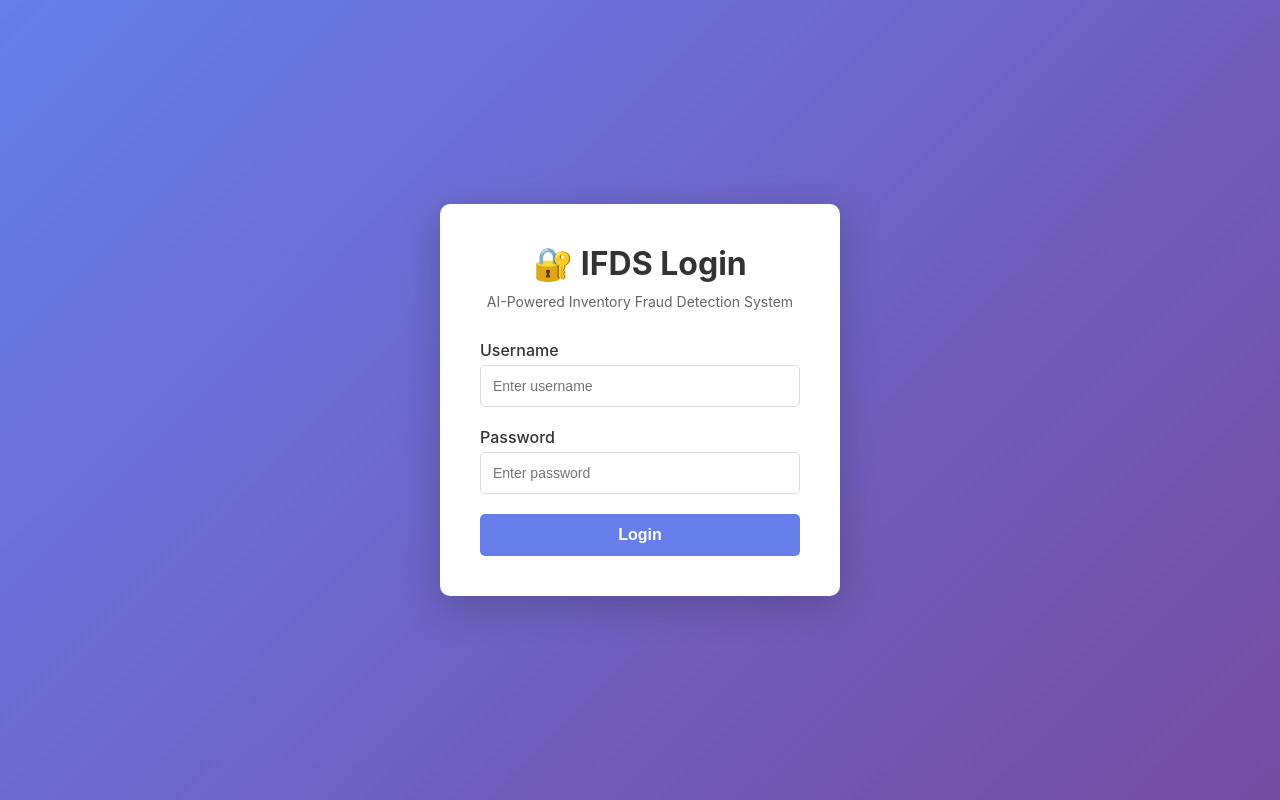
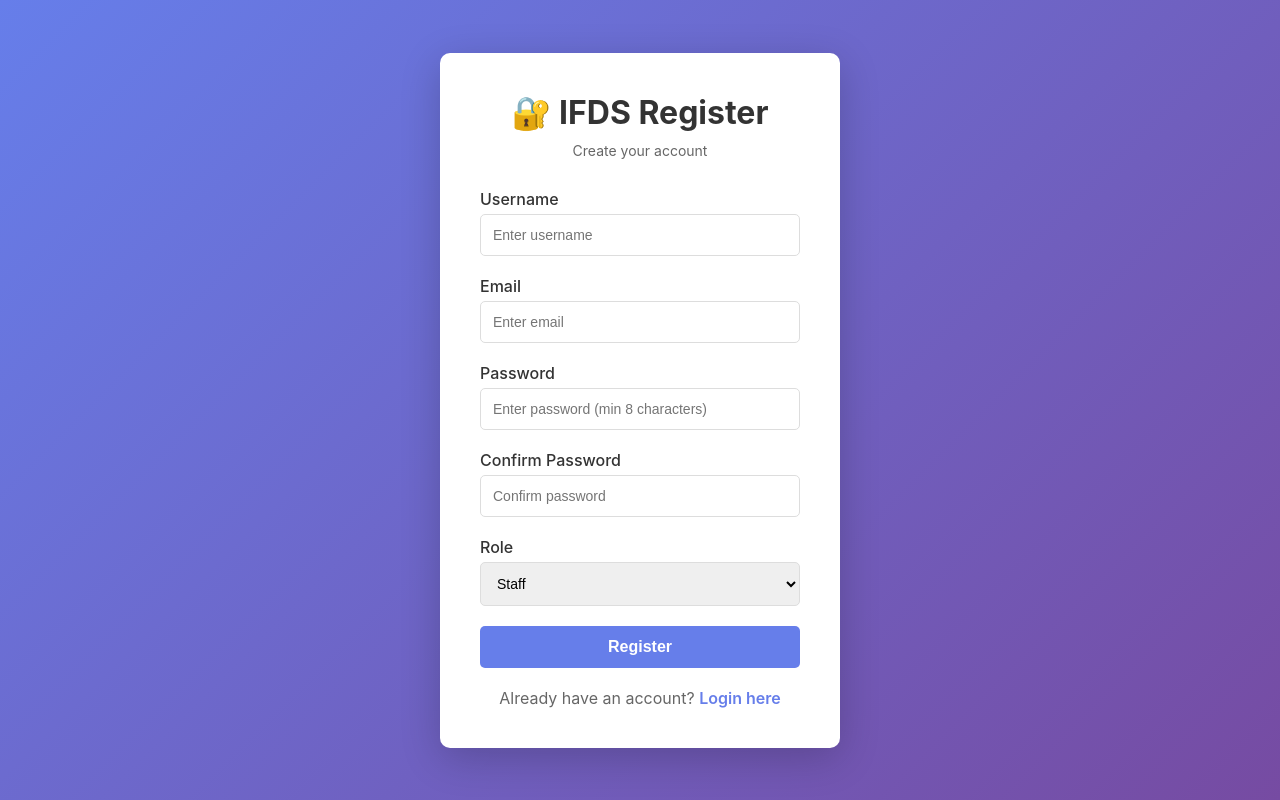
Before and after one commit to naddyy08/ifds-frontend, a React (Create React App) app: page /register in a window 1280 px wide. Before the commit this address led to /login. Built offline with nearby package versions, Linux system fonts and the light colour scheme; no server answers.

Commit message:
Add register page and link to login

```diff
--- a/src/App.js
+++ b/src/App.js
@@ -2,6 +2,7 @@
 import React from 'react';
 import { BrowserRouter as Router, Routes, Route, Navigate } from 'react-router-dom';
 import Login from './pages/login';
+import Register from './pages/register';
 import Dashboard from './pages/dashboard';
 import Inventory from './pages/inventory';
 import Transactions from './pages/transactions';
@@ -16,6 +17,7 @@ function App() {
   return (
     <Router>
       <Routes>
+        <Route path="/register" element={<Register />} />
         <Route path="/login" element={<Login />} />
 
         <Route
--- a/src/pages/login.js
+++ b/src/pages/login.js
@@ -1,6 +1,6 @@
-// src/pages/Login.js
+// src/pages/login.js
 import React, { useState } from 'react';
-import { useNavigate } from 'react-router-dom';
+import { useNavigate, Link } from 'react-router-dom';
 import { login } from '../services/api';
 import './login.css';
 
@@ -76,6 +76,13 @@ function Login() {
             {loading ? 'Logging in...' : 'Login'}
           </button>
         </form>
+
+        <p style={{ textAlign: 'center', marginTop: '20px', color: '#666' }}>
+          Don't have an account?{' '}
+          <Link to="/register" style={{ color: '#667eea', textDecoration: 'none', fontWeight: '600' }}>
+            Register here
+          </Link>
+        </p>
       </div>
     </div>
   );
--- /dev/null
+++ b/src/pages/register.js
@@ -0,0 +1,156 @@
+// src/pages/register.js
+import React, { useState } from 'react';
+import { useNavigate, Link } from 'react-router-dom';
+import { register } from '../services/api';
+import './login.css'; // Reuse login.css for styling
+
+function Register() {
+  const [formData, setFormData] = useState({
+    username: '',
+    email: '',
+    password: '',
+    confirmPassword: '',
+    role: 'staff' // Default to staff, admin can be created via Postman
+  });
+  const [error, setError] = useState('');
+  const [loading, setLoading] = useState(false);
+  const navigate = useNavigate();
+
+  const handleSubmit = async (e) => {
+    e.preventDefault();
+    setError('');
+
+    // Validate passwords match
+    if (formData.password !== formData.confirmPassword) {
+      setError('Passwords do not match!');
+      return;
+    }
+
+    // Validate password strength
+    if (formData.password.length < 8) {
+      setError('Password must be at least 8 characters long!');
+      return;
+    }
+
+    setLoading(true);
+
+    try {
+      await register({
+        username: formData.username,
+        email: formData.email,
+        password: formData.password,
+        role: formData.role
+      });
+
+      alert('Registration successful! Please login.');
+      navigate('/login');
+    } catch (err) {
+      setError(
+        err.response?.data?.error || 'Registration failed. Please try again.'
+      );
+    } finally {
+      setLoading(false);
+    }
+  };
+
+  return (
+    <div className="login-container">
+      <div className="login-card">
+        <h1>🔐 IFDS Register</h1>
+        <p className="subtitle">Create your account</p>
+
+        {error && <div className="error-message">{error}</div>}
+
+        <form onSubmit={handleSubmit}>
+          <div className="form-group">
+            <label>Username</label>
+            <input
+              type="text"
+              value={formData.username}
+              onChange={(e) =>
+                setFormData({ ...formData, username: e.target.value })
+              }
+              required
+              placeholder="Enter username"
+              minLength="3"
+            />
+          </div>
+
+          <div className="form-group">
+            <label>Email</label>
+            <input
+              type="email"
+              value={formData.email}
+              onChange={(e) =>
+                setFormData({ ...formData, email: e.target.value })
+              }
+              required
+              placeholder="Enter email"
+            />
+          </div>
+
+          <div className="form-group">
+            <label>Password</label>
+            <input
+              type="password"
+              value={formData.password}
+              onChange={(e) =>
+                setFormData({ ...formData, password: e.target.value })
+              }
+              required
+              placeholder="Enter password (min 8 characters)"
+              minLength="8"
+            />
+          </div>
+
+          <div className="form-group">
+            <label>Confirm Password</label>
+            <input
+              type="password"
+              value={formData.confirmPassword}
+              onChange={(e) =>
+                setFormData({ ...formData, confirmPassword: e.target.value })
+              }
+              required
+              placeholder="Confirm password"
+            />
+          </div>
+
+          <div className="form-group">
+            <label>Role</label>
+            <select
+              value={formData.role}
+              onChange={(e) =>
+                setFormData({ ...formData, role: e.target.value })
+              }
+              style={{
+                width: '100%',
+                padding: '12px',
+                border: '1px solid #ddd',
+                borderRadius: '5px',
+                fontSize: '14px'
+              }}
+            >
+              <option value="staff">Staff</option>
+              <option value="manager">Manager</option>
+              <option value="admin">Admin</option>
+            </select>
+          </div>
+
+          <button type="submit" disabled={loading} className="login-button">
+            {loading ? 'Registering...' : 'Register'}
+          </button>
+        </form>
+
+        <p style={{ textAlign: 'center', marginTop: '20px', color: '#666' }}>
+          Already have an account?{' '}
+          <Link to="/login" style={{ color: '#667eea', textDecoration: 'none', fontWeight: '600' }}>
+            Login here
+          </Link>
+        </p>
+      </div>
+    </div>
+  );
+}
+
+export default Register;
```
